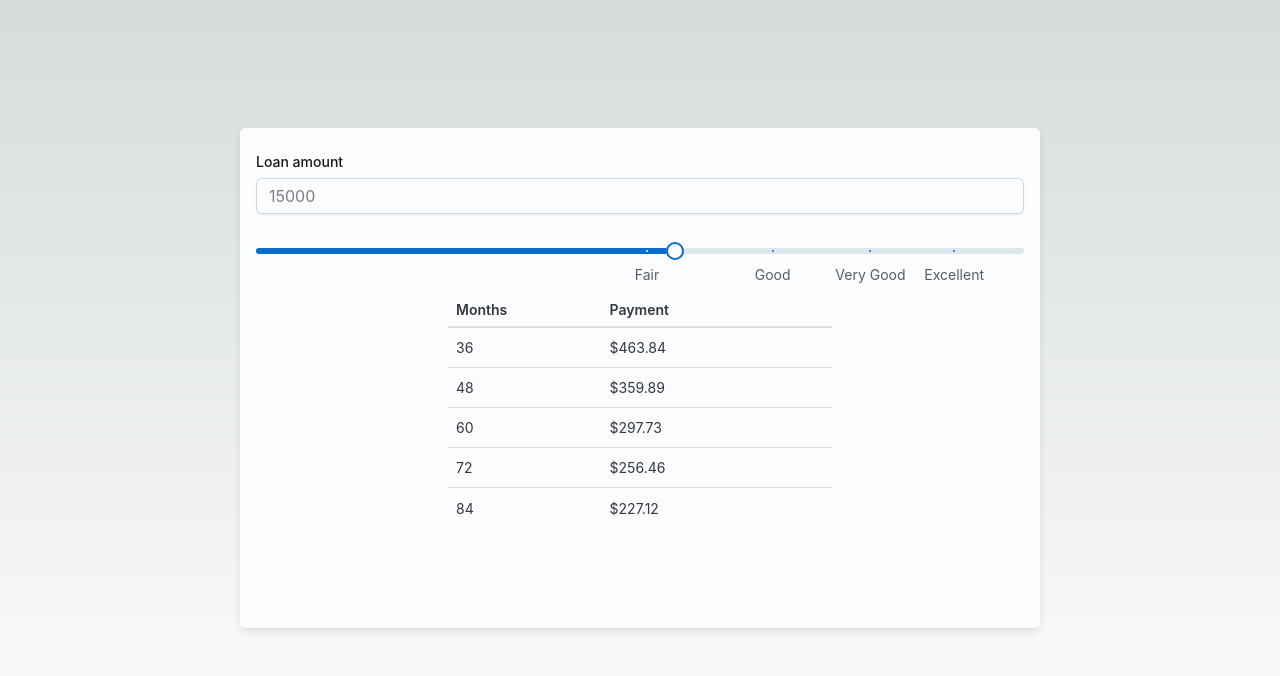
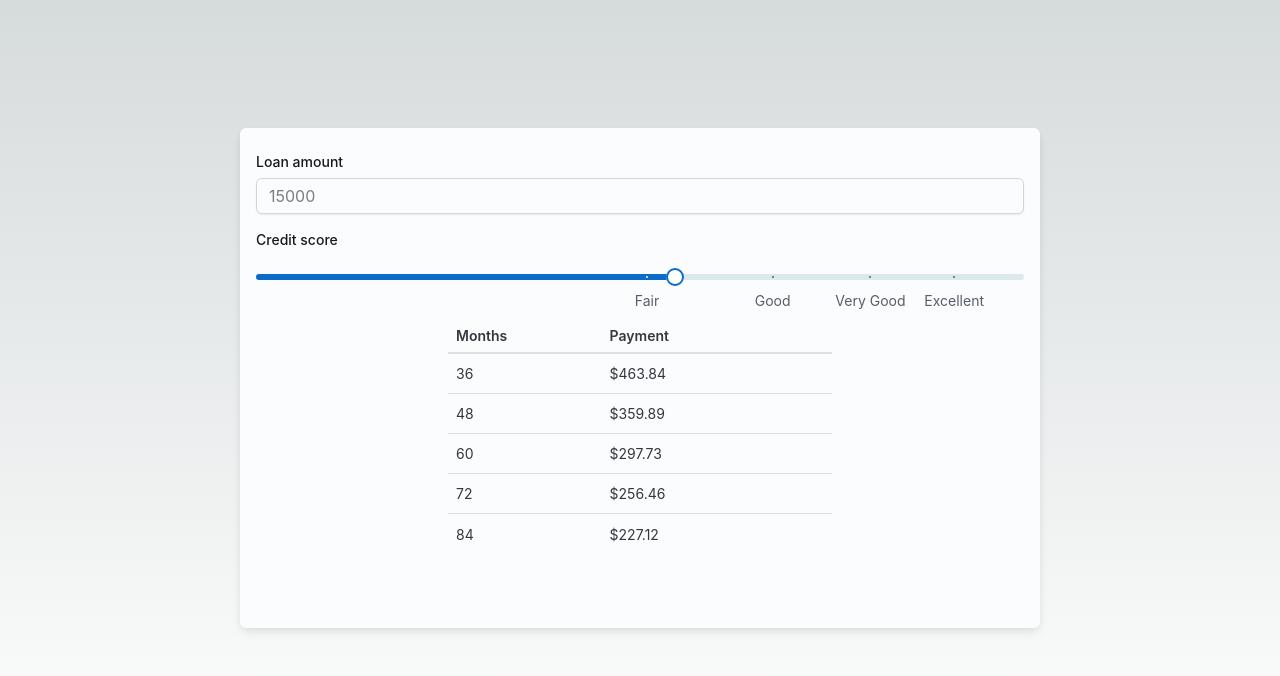
Before and after one commit to AnikG/carloan, a Next.js app: page / in a window 1280 px wide. Shown: the top 676 px of the page. Built offline with nearby package versions, Linux system fonts and the light colour scheme.

Commit message:
fix: add form label for credit score

```diff
--- a/pages/index.js
+++ b/pages/index.js
@@ -107,6 +107,8 @@ export default function Home() {
                 onChange={(event) => setLoanAmount(event.target.value)}
               />
             </FormControl>
+            <FormControl>
+              <FormLabel>Credit score</FormLabel>
               <Slider
                 aria-label="Always visible"
                 min={300}
@@ -119,6 +121,7 @@ export default function Home() {
                 //sx={{ mx: 10 }}
                 onChange={(event) => setCreditScore(event.target.value)}
               />
+            </FormControl>
 
             <Stack
               direction="row"
```
Lines whose indentation alone changed are shown as unchanged.
